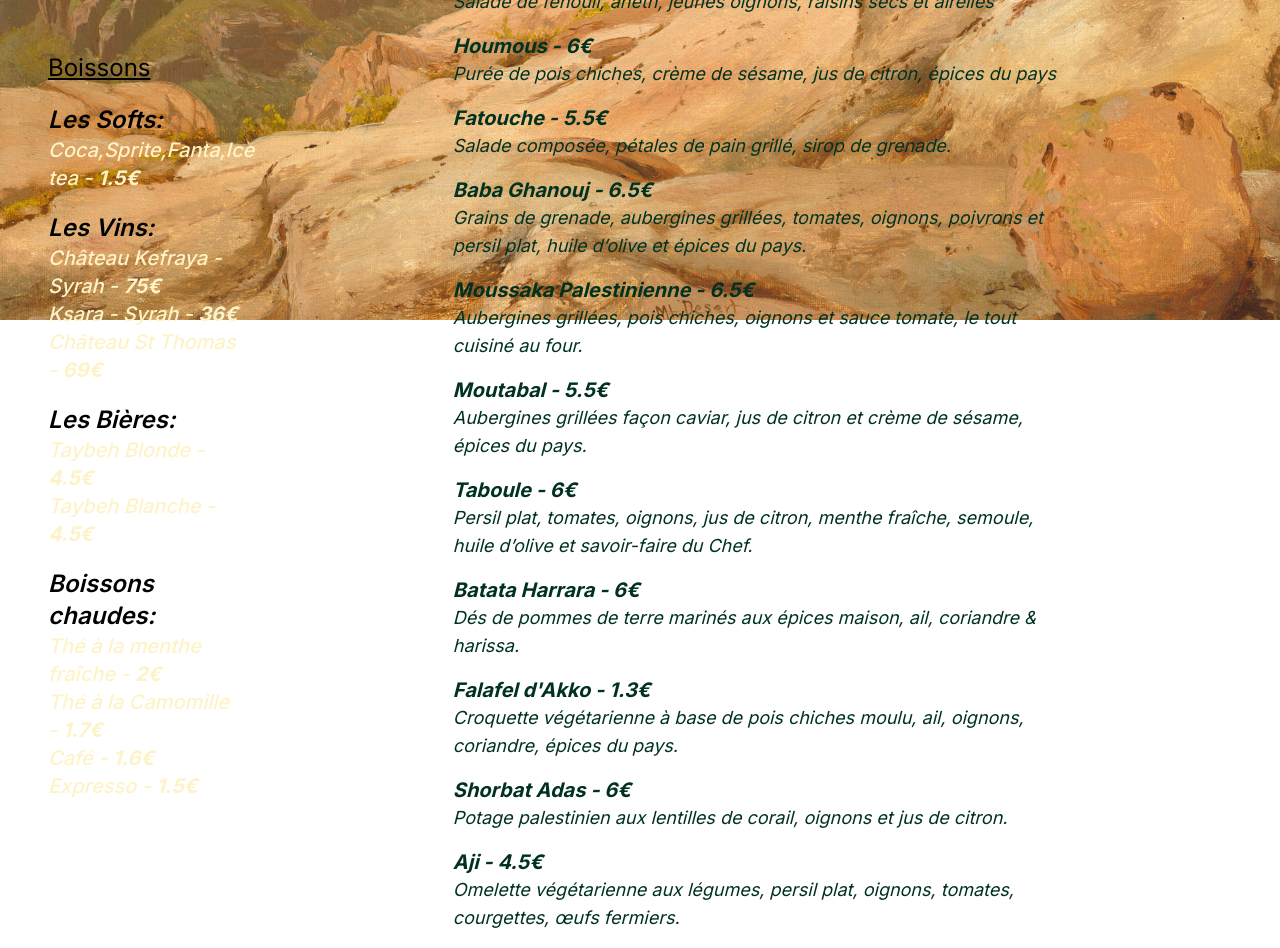
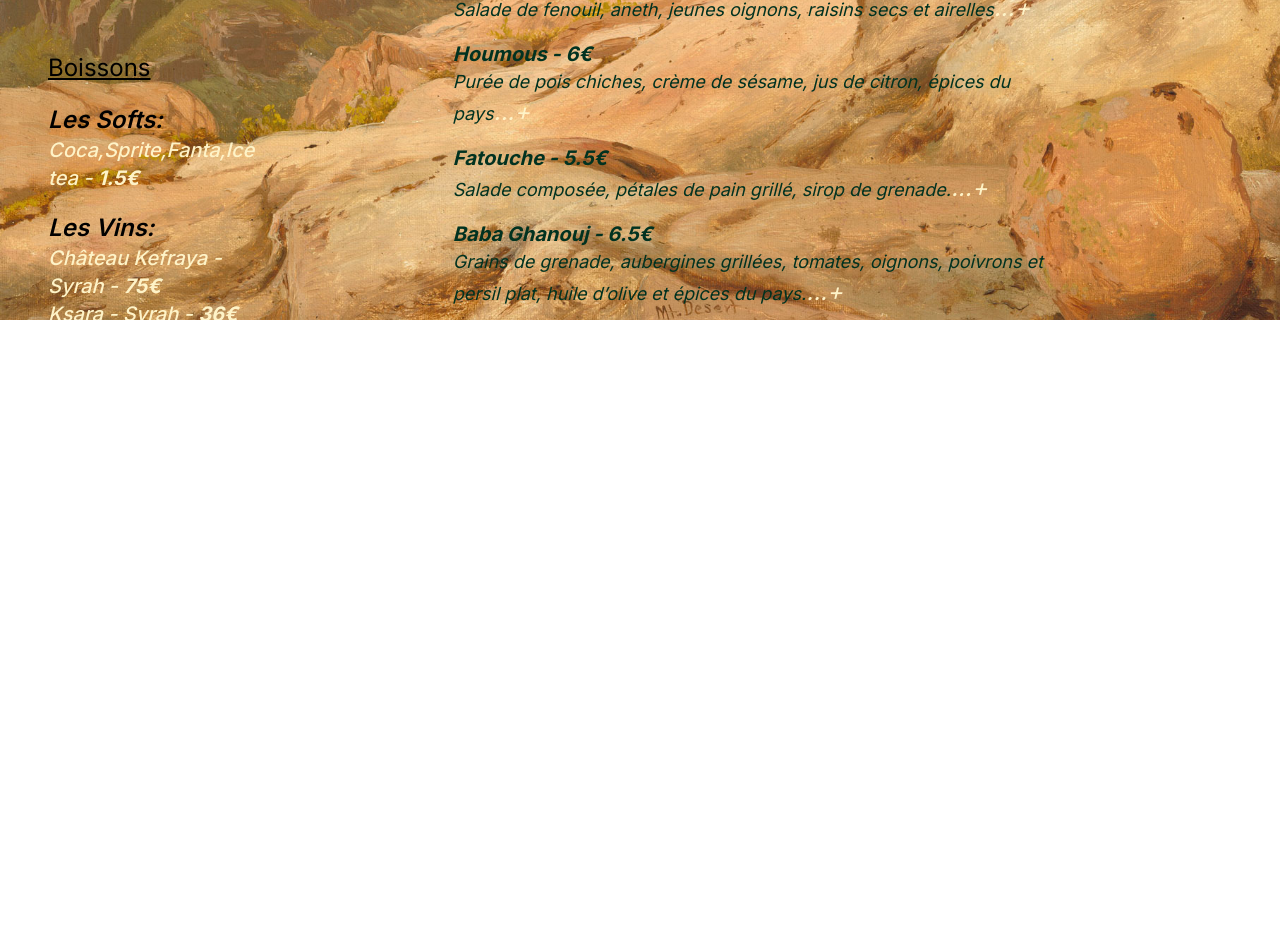
Before and after one commit to alain17-web/restaurantManager, a React (Vite) app in the folder restaurant-manager-ui/: page /menu in a window 1280 px wide. Shown: the part 480-1428 px from the top of the page. After the commit the page ends 800 px from the top, so only its background shows below. Built offline with nearby package versions, Linux system fonts and the light colour scheme.

Commit message:
ADD DishPopup

```diff
--- /dev/null
+++ b/restaurant-manager-ui/src/components/dishPopup/DishPopup.tsx
@@ -0,0 +1,33 @@
+import Logo from "../logo/Logo.tsx";
+
+interface Props {
+    dishName: string,
+    dishImg: string,
+    dishDesc: string
+    dishPrice: number
+    closePopup:() => void
+}
+
+
+const DishPopup = (props:Props) => {
+    return (
+        <section className={"bg-[#000000d3] opacity-100 fixed top-1/2 left-1/2 transform -translate-x-1/2 -translate-y-1/2 z-20 border border-[#ffffffde] rounded-md w-[50%] h-auto mb-20 p-10"}>
+            <article className={"flex items-center justify-between px-5"}>
+                <Logo/>
+                <h1 className={"text-[#ffffffde] text-2xl text-center font-inter italic  font-semibold my-5"}>{props.dishName}
+                    <span> - {props.dishPrice}€</span></h1>
+                <p
+                    className={"text-[#ffffffde] font-extrabold text-3xl cursor-pointer"}
+                    onClick={props.closePopup}
+                >
+                    X
+                </p>
+            </article>
+            <article className={"flex flex-col items-center justify-center w-full gap-5 my-5"}>
+                <img src={props.dishImg} alt={props.dishName}/>
+                <p className={"text-[#ffffffde]  text-xl font-inter italic px-3"}>{props.dishDesc}</p>
+            </article>
+        </section>
+    );
+};
+export default DishPopup;
--- /dev/null
+++ b/restaurant-manager-ui/src/components/logo/Logo.tsx
@@ -0,0 +1,15 @@
+ const Logo = () => {
+    return (
+        <>
+            <img
+                src={"./img/logo.png"}
+                alt={"logo-restaurant"}
+                width={"80x"}
+                height={"80px"}
+                className={"border-2 border-[#013220] bg-amber-50 p-2 rounded-full"}
+            />
+        </>
+    );
+ };
+
+export default Logo;
--- a/restaurant-manager-ui/src/components/navbar/Navbar.tsx
+++ b/restaurant-manager-ui/src/components/navbar/Navbar.tsx
@@ -1,18 +1,13 @@
 import {Link} from "react-router-dom"
 import BookButton from "../bookButton/BookButton.tsx";
+import Logo from "../logo/Logo.tsx";
 
 const Navbar = () => {
     return (
         <nav className={"w-full h-[100px] flex items-center justify-around bg-transparent pt-12"}>
 
             <Link to={"/"} className={"w-auto h-32 flex items-center justify-between"}>
-                <img
-                    src={"./img/logo.png"}
-                    alt={"olive branch"}
-                    width={"80x"}
-                    height={"80px"}
-                    className={"border-2 border-[#013220] bg-amber-50 p-2 rounded-full"}
-                />
+                <Logo/>
                 <h3 className={"font-inter text-[#013220] text-xl italic ml-5"}>La Branche d'Oliver</h3>
             </Link>
             <p className={"text-base text-[#013220] font-inter italic"}>Ouvert tous les jours de midi à 22h30</p>
--- a/restaurant-manager-ui/src/index.css
+++ b/restaurant-manager-ui/src/index.css
@@ -1,3 +1,13 @@
 @tailwind base;
 @tailwind components;
 @tailwind utilities;
+
+body, html {
+    margin: 0;
+    padding: 0;
+}
+
+/* Apply border-box sizing to all elements */
+*, *::before, *::after {
+    box-sizing: border-box;
+}
--- a/restaurant-manager-ui/src/pages/menu/Menu.tsx
+++ b/restaurant-manager-ui/src/pages/menu/Menu.tsx
@@ -2,14 +2,36 @@ import Navbar from "../../components/navbar/Navbar.tsx";
 import {dishes} from '../../tempData.ts'
 import MenuSidebar from "../../components/menuSidebar/MenuSidebar.tsx";
 import {useState} from "react";
+import DishPopup from "../../components/dishPopup/DishPopup.tsx";
 
 
 export const Menu = () => {
 
     const [selectedItem, setSelectedItem] = useState("Mezzes")
 
+    //handle Popup Single Product
+
+    const [dishName, setDishName] = useState<string>("")
+    const [dishImg, setDishImg] = useState<string>("")
+    const [dishDesc, setDishDesc] = useState<string>("")
+    const [dishPrice, setDishPrice] = useState<number>(0)
+
+    const [showPopup, setShowPopup] = useState<boolean>(false)
+
+    const handlePopup = (dishName: string, dishImg: string, dishDesc: string, dishPrice: number) =>{
+        setShowPopup(true)
+        setDishName(dishName)
+        setDishImg(dishImg)
+        setDishDesc(dishDesc)
+        setDishPrice(dishPrice)
+    }
+
+    const closePopup = () => {
+        setShowPopup(false)
+    }
+
     return (
-        <section className={"w-full h-screen bg-no-repeat bg-center bg-cover"}
+        <section className={"w-full h-screen bg-no-repeat bg-center bg-cover overflow-hidden"}
                  style={{backgroundImage: `url('./img/scenery.jpg')`}}>
             <Navbar/>
             <h1 className={"text-center text-5xl font-inter italic text-[#013220] mt-16"}>Bienvenue - مَرْحَباً - ברוך
@@ -17,14 +39,23 @@ export const Menu = () => {
            <section className={"w-full flex"}>
                <MenuSidebar onItemSelect={setSelectedItem} selectedItem={selectedItem}/>
             <main className={"w-[80%] mx-auto mt-12"}>
+                {showPopup && <div className="absolute inset-0 bg-[#000000d3] opacity-50 backdrop-filter backdrop-blur-md"></div>}
+                { showPopup && <DishPopup dishName={dishName} dishImg={dishImg} dishDesc={dishDesc} dishPrice={dishPrice} closePopup={closePopup}/>}
                 <ul className={"w-[60%] mx-auto"}>
                     <h3 className={"font-inter italic text-2xl text-amber-50 underline mb-5"}>Les {selectedItem}</h3>
                     {dishes.map((dish) => (
                         <div key={dish.id}>
                             {dish.cat === `${selectedItem}` ? (
                                 <li className={"list-none"}>
-                                    <h3 className={"font-inter italic text-xl text-[#013220] font-bold"}>{dish.name} - {dish.price + "€"}</h3>
-                                    <p className={"mb-4 text-lg text-[#013220] font-inter italic semibold"}>{dish.desc}</p>
+                                    <h3 className={"font-inter italic text-xl text-[#013220] font-bold"}>{dish.name} - {dish.price + "€"} </h3>
+                                    <p className={"mb-4 text-lg text-[#013220] font-inter italic semibold"}>{dish.desc}
+                                        <span
+                                            className={"cursor-pointer text-2xl text-amber-100 hover:text-amber-950"}
+                                            onClick={() => handlePopup(dish.name,dish.img,dish.desc,dish.price,)}
+                                        >
+                                            ...+
+                                        </span>
+                                    </p>
                                 </li>
                             ) : ""}
                         </div>
--- a/restaurant-manager-ui/src/tempData.ts
+++ b/restaurant-manager-ui/src/tempData.ts
@@ -88,14 +88,6 @@ export const dishes = [
     },
     {
         id:12,
-        name:"Aji",
-        desc:"Omelette végétarienne aux légumes, persil plat, oignons, tomates, courgettes, œufs fermiers.",
-        img:"./img/aji.jpg",
-        price:4.5,
-        cat:"Mezzes"
-    },
-    {
-        id:13,
         name:"Assiette Chich Taouk",
         desc:"2 Brochettes de poulet mariné Les assiettes grillades sont servies avec des crudités, des batata harra (dés de pommes de terre marinés aux épices maison, ail, coriandre & harissa) ou des frites et une sauce au choix.",
         img:"./img/chichtaouk.jpg",
@@ -103,7 +95,7 @@ export const dishes = [
         cat:"Grillades"
     },
     {
-        id:14,
+        id:13,
         name:"Assiette Kafta Galilée",
         desc:"2 Brochettes de viande hachée, aromatisée de boeuf et d’agneau Les assiettes grillades sont servies avec des crudités, des batata harra (dés de pommes de terre marinés aux épices maison, ail, coriandre & harissa) ou des frites et une sauce au choix",
         img:"./img/kafta.jpg",
@@ -111,7 +103,7 @@ export const dishes = [
         cat:"Grillades"
     },
     {
-        id:15,
+        id:14,
         name:"Assiette Lahme Mechwi",
         desc:"2 Brochettes d’agneau mariné Les assiettes grillades sont servies avec des crudités, des batata harra (dés de pommes de terre marinés aux épices maison, ail, coriandre & harissa) ou des frites et une sauce au choix",
         img:"./img/lahme.jpg",
@@ -119,7 +111,7 @@ export const dishes = [
         cat:"Grillades"
     },
     {
-        id:16,
+        id:15,
         name:"Assiette Chawarma poulet",
         desc:"Viande de poulet en lamelle aromatisée et marinée avec des oignons et poivrons Les assiettes grillades sont servies avec des crudités, des batata harra (dés de pommes de terre marinés aux épices maison, ail, coriandre & harissa) ou des frites et une sauce au choix",
         img:"./img/chawarma.jpg",
@@ -127,7 +119,7 @@ export const dishes = [
         cat:"Grillades"
     },
     {
-        id:17,
+        id:16,
         name:"Assiette Chawarma maison",
         desc:"Viande de dinde en lamelle aromatisée et marinée avec des oignons et poivrons Les assiettes grillades sont servies avec des crudités, des batata harra (dés de pommes de terre marinés aux épices maison, ail, coriandre & harissa) ou des frites et une sauce au choix",
         img:"./img/chawarma-maison.jpg",
@@ -135,7 +127,7 @@ export const dishes = [
         cat:"Grillades"
     },
     {
-        id:18,
+        id:17,
         name:"Assortiment Mixte Grill",
         desc:"Assortiment de brochettes : Brochette d'agneau,Brochette de kefta (viande hachée de boeuf et d'agneau),Brochette chich taouk (poulet mariné) accompagnées de Salade fatouche : Salade composée, pétales de pain grillé, sumac, sirop de grenade et Batata harra Dés de pommes de terre marinés aux épices maison, ail, coriandre ",
         img:"./img/assortissement.jpg",
@@ -143,7 +135,7 @@ export const dishes = [
         cat:"Grillades"
     },
     {
-        id:19,
+        id:18,
         name:"Plateau viande",
         desc:"Assortiment de nos mezzés palestiniens sélectionnés par le Chef, accompagnés d’une grillade au choix ",
         img:"./img/plateau_viande.jpg",
@@ -151,7 +143,7 @@ export const dishes = [
         cat:"Grillades"
     },
     {
-        id:20,
+        id:19,
         name:"Assiette Artichauts",
         desc:"3 Coeurs d'artichaut farcis à la viande hachée, houmous, taboulé, baba ghanou",
         img:"./img/assiettes-artichauts.jpg",
@@ -159,7 +151,7 @@ export const dishes = [
         cat:"Assiette froides"
     },
     {
-        id:21,
+        id:20,
         name:"Assiette Kebbeh d'Arraba",
         desc:"3 Kebbehs, taboulé, baba ghanouj, houmous et sauce à l'ail (G; N; S)",
         img:"./img/kebbeh.jpg",
@@ -167,7 +159,7 @@ export const dishes = [
         cat:"Assiette froides"
     },
     {
-        id:22,
+        id:21,
         name:"Assiette Falafel d'Akko",
         desc:"3 Falafels, houmous, taboulé, baba ghanouj et sauce tahina",
         img:"./img/assiette-falafel.jpg",
@@ -175,7 +167,7 @@ export const dishes = [
         cat:"Assiette froides"
     },
     {
-        id:23,
+        id:22,
         name:"Plateau végétarien",
         desc:"Assortiment de nos mezzés palestiniens sélectionnés par le Chef ",
         img:"./img/plateau-vegetarien.jpg",
@@ -183,7 +175,7 @@ export const dishes = [
         cat:"Assiette froides"
     },
     {
-        id:24,
+        id:23,
         name:"Aish el saraya",
         desc:"Dessert à la crème et aux pistache",
         img:"./img/aish.jpg",
@@ -191,7 +183,7 @@ export const dishes = [
         cat:"Desserts"
     },
     {
-        id:25,
+        id:24,
         name:"Baklava",
         desc:"Pâte feuilletée, pistache, cajou et amande, sirop de miel à la fleur d’oranger",
         img:"./img/baklava.jpg",
@@ -199,7 +191,7 @@ export const dishes = [
         cat:"Desserts"
     },
     {
-        id:26,
+        id:25,
         name:"Namoura",
         desc:"Gâteau de semoule, fleur d’oranger, amandes, sirop au miel maison",
         img:"./img/namoura.jpg",
@@ -207,7 +199,7 @@ export const dishes = [
         cat:"Desserts"
     },
     {
-        id:27,
+        id:26,
         name:"Chhyabat achta",
         desc:"Chausson croustillant farci au fromage frais, sirop de miel à la fleur d’oranger et brisure de pistaches",
         img:"./img/chaayabat.jpg",
```
Also changed, not shown: restaurant-manager-ui/public/img/aji.jpg (deleted).
